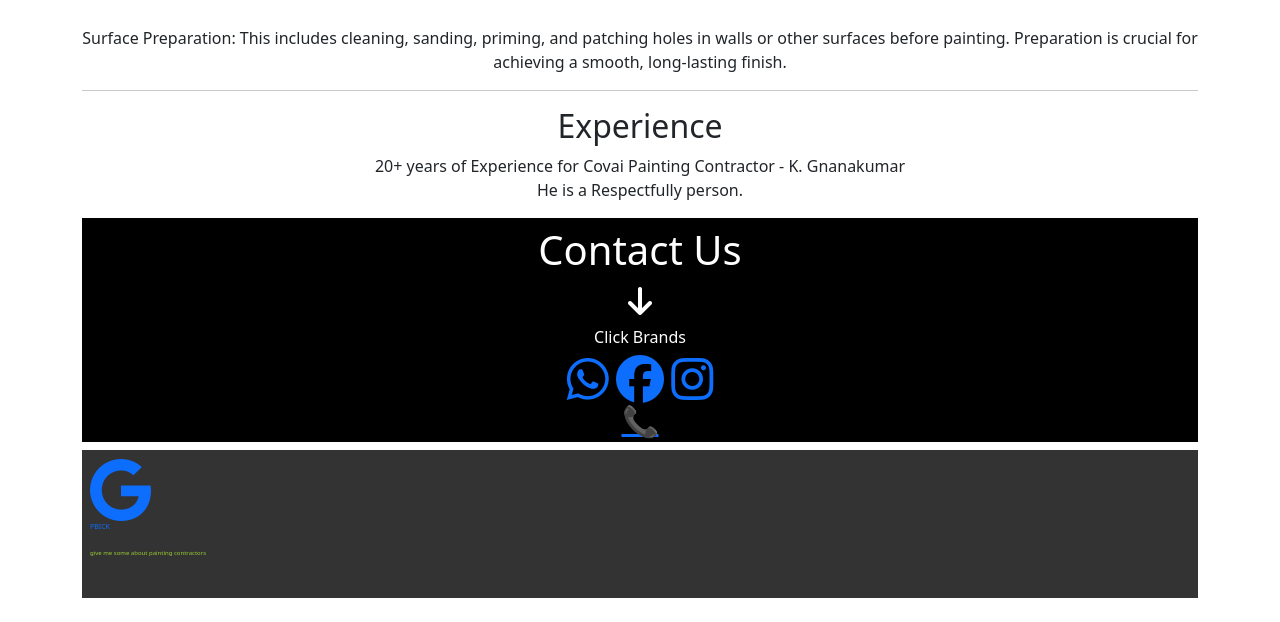
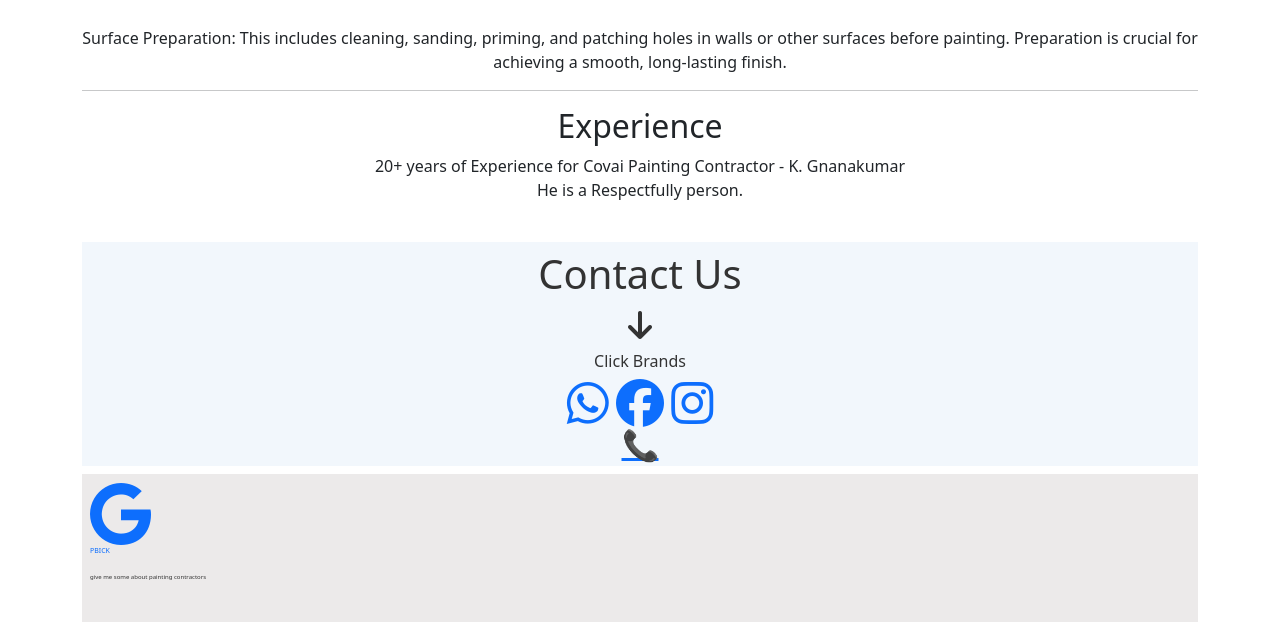
Before and after one commit to Sanjay-of-Technology/Covai-Painter, a plain HTML site: page index.html in a window 1280 px wide. Shown: the part 1859-2481 px from the top of the page. Before the commit the page ends 2457 px from the top, so only its background shows below. Drawn offline with nearby package versions, Linux system fonts and the light colour scheme.

Commit message:
version 3.3

```diff
--- a/style.css
+++ b/style.css
@@ -26,15 +26,15 @@ body{
 }
 
 .footer-section{
-    background-color: black;
-    color: white;
+    background-color: rgb(242, 247, 252);
+    color: #333;
     padding-top: 8px;
     margin-bottom: 3px;
 }
 
 .additional{
-    background-color: #333;
-    color: yellowgreen;
+    background-color: rgb(236, 234, 234);
+    color: #333;
     padding-left: 8px;
     padding-top: 8px;
 }
```
Also changed, not shown: index.html (+1 -0 lines).
